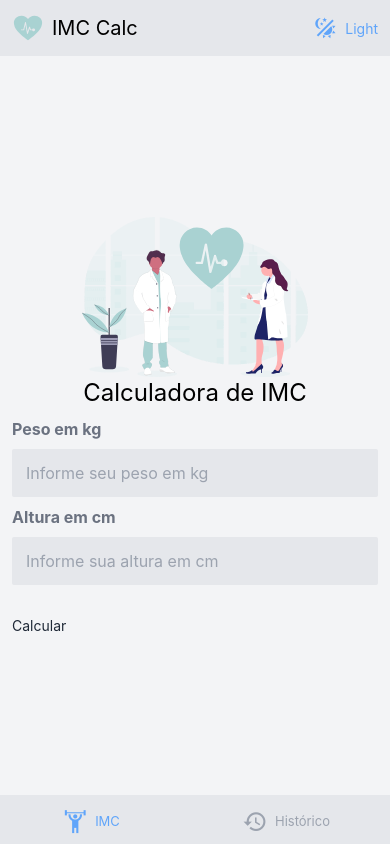
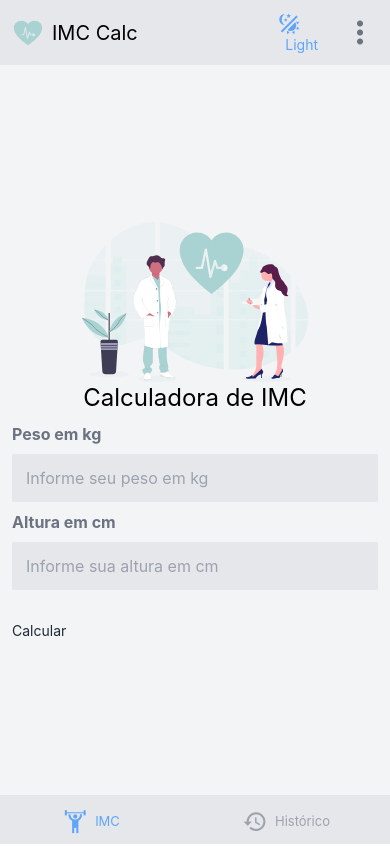
Before and after one commit to mayconline/calc-imc, a React Native app in the folder mobile/: screen / in a window 390 px wide. Built offline with nearby package versions, Linux system fonts and the light colour scheme.

Commit message:
add menu modal

```diff
--- a/mobile/src/components/Header.tsx
+++ b/mobile/src/components/Header.tsx
@@ -1,18 +1,38 @@
+import { useColorScheme } from 'nativewind';
+import { useState } from 'react';
 import { View } from 'react-native';
 import IMCLogo from '../../assets/svg/IMCLogo';
+import { textColorTheme } from '../utils/textColorTheme';
+import { Icon } from './Icon';
+import { MenuModal } from './MenuModal';
 import { Text } from './Text';
-
 import { ToogleTheme } from './ToggleTheme';
 
 export function Header() {
+  const [openModal, setOpenModal] = useState(false);
+
+  const { colorScheme } = useColorScheme();
+  const color = textColorTheme(colorScheme);
+
   return (
+    <>
       <View className="flex-row justify-between items-center bg-gray-200 dark:bg-gray-800 w-full p-3">
         <View className="flex-row justify-center items-center">
           <IMCLogo />
           <Text className="text-xl ml-2">IMC Calc</Text>
         </View>
 
-      <ToogleTheme />
+        <View className="flex-row justify-center items-center">
+          <ToogleTheme className="mr-6" />
+          <Icon
+            name="dots-vertical"
+            size={36}
+            color={color}
+            onPress={() => setOpenModal(true)}
+          />
         </View>
+      </View>
+      <MenuModal visible={openModal} onClose={() => setOpenModal(false)} />
+    </>
   );
 }
--- a/mobile/src/components/Icon.tsx
+++ b/mobile/src/components/Icon.tsx
@@ -5,10 +5,11 @@ interface IconProps {
   name: string;
   size: number;
   color: string;
+  onPress?: () => void;
 }
 
-function IconComponent({ name, size, color }: IconProps) {
-  return <MaterialIcons name={name} size={size} color={color} />;
+function IconComponent(props: IconProps) {
+  return <MaterialIcons {...props} />;
 }
 
 export const Icon = memo(IconComponent);
--- /dev/null
+++ b/mobile/src/components/MenuModal.tsx
@@ -0,0 +1,85 @@
+import { useColorScheme } from 'nativewind';
+import { Modal, TouchableOpacity, View } from 'react-native';
+import { SafeAreaView } from 'react-native-safe-area-context';
+import { textColorTheme } from '../utils/textColorTheme';
+import { Text } from './Text';
+import { Icon } from './Icon';
+
+interface MenuModalProps {
+  visible: boolean;
+  onClose: () => void;
+}
+
+const menuItems = [
+  {
+    icon: 'file-export-outline',
+    description: 'Exportar Dados',
+    disabled: true,
+  },
+  {
+    icon: 'delete-forever',
+    description: 'Apagar Dados',
+    disabled: false,
+  },
+  {
+    icon: 'shield-check',
+    description: 'Termos de Uso',
+    disabled: false,
+  },
+  {
+    icon: 'chat-question',
+    description: 'Contato',
+    disabled: false,
+  },
+  {
+    icon: 'apps',
+    description: 'Versão do APP - v1.0.0',
+    disabled: true,
+  },
+];
+
+export function MenuModal({ visible, onClose }: MenuModalProps) {
+  const { colorScheme } = useColorScheme();
+  const color = textColorTheme(colorScheme);
+
+  return (
+    <Modal
+      visible={visible}
+      onRequestClose={onClose}
+      animationType="slide"
+      transparent
+    >
+      <SafeAreaView className="flex-1 justify-end items-stretch">
+        <View className="rounded-t-3xl p-6 bg-gray-200 dark:bg-gray-700 min-h-[54%]">
+          <View className="flex-row justify-between items-center">
+            <Text className="flex-1 text-center">Menu</Text>
+            <Icon
+              name="close-circle-outline"
+              size={36}
+              color={color}
+              onPress={onClose}
+            />
+          </View>
+          <View className="flex-1 items-start justify-center">
+            {menuItems.map(item => (
+              <>
+                <TouchableOpacity
+                  key={item.description}
+                  className="flex-row w-full items-center py-2"
+                  disabled={item.disabled}
+                >
+                  <Icon name={item.icon} size={36} color={color} />
+                  <Text className="font-normal ml-2">{item.description}</Text>
+                </TouchableOpacity>
+                <View
+                  className="w-full opacity-10 my-1"
+                  style={{ borderWidth: 0.6, borderColor: color }}
+                />
+              </>
+            ))}
+          </View>
+        </View>
+      </SafeAreaView>
+    </Modal>
+  );
+}
--- a/mobile/src/components/ResultIMCModal.tsx
+++ b/mobile/src/components/ResultIMCModal.tsx
@@ -7,11 +7,11 @@ import {
 } from 'react-native';
 import { SafeAreaView } from 'react-native-safe-area-context';
 import { useIMC } from '../hooks/useIMC';
-import Icon from 'react-native-vector-icons/MaterialCommunityIcons';
 import { Text } from './Text';
 import { IMCProgressChartMemo } from './IMCProgressChart';
 import { useColorScheme } from 'nativewind';
 import { textColorTheme } from '../utils/textColorTheme';
+import { Icon } from './Icon';
 
 interface ResultIMCModalProps {
   visible: boolean;
```
Also changed, not shown: mobile/src/components/ToggleTheme.tsx (+1 -7 lines). Lines whose indentation alone changed are shown as unchanged.
